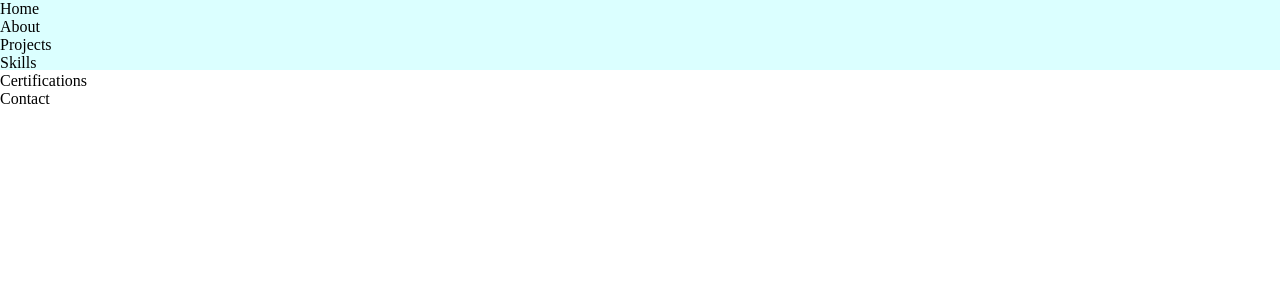
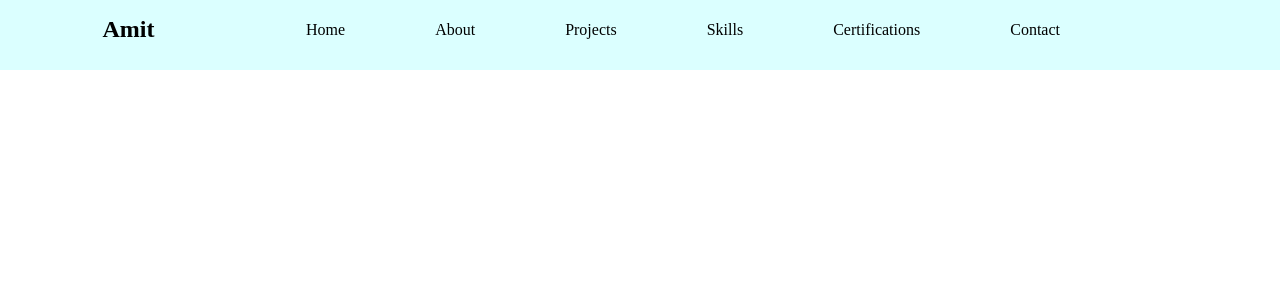
Before and after one commit to decode6/amit-portfolio, a React (Vite) app: page / in a window 1280 px wide. Shown: the top 300 px of the page. Built offline with nearby package versions, Linux system fonts and the light colour scheme.

Commit message:
navbar designed

```diff
--- a/src/components/navbar/Navbar.jsx
+++ b/src/components/navbar/Navbar.jsx
@@ -5,6 +5,7 @@ const Navbar = () => {
     <>
     <div className="container">
       <nav>
+        <h1>Amit</h1>
        <ul>
         <li>Home</li>
         <li>About</li>
--- a/src/components/navbar/navbar.css
+++ b/src/components/navbar/navbar.css
@@ -1,11 +1,33 @@
-*{
+* {
     margin: 0;
     padding: 0;
     box-sizing: border-box;
+    font-family: outfit;
 }
 
-.container{
+.container {
+    padding-top: 16px;
+    padding-left: 8%;
     width: 100%;
     height: 70px;
     background-color: #dbffff;
+
 }
+
+nav {
+    display: flex;
+    justify-content: space-between;
+    align-items: center;
+
+}
+
+nav ul {
+    display: flex;
+    padding-right: 220px;
+    gap: 90px;
+}
+
+nav ul li {
+    list-style-type: none;
+    cursor: pointer;
+}
```
